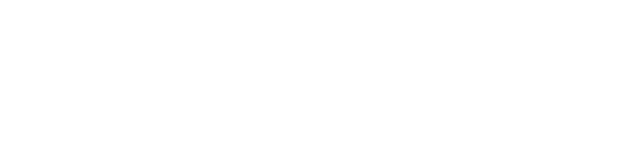
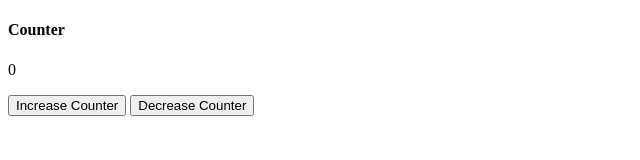
Before and after one commit to abdulbasit1993/JavaScript-Assignment-3, a plain HTML site: page index.html in a window 1280 px wide. Shown: the whole page, without its empty margins (0-640 px from the left). Drawn offline with Linux system fonts and the light colour scheme.

Commit message:
Added few more tasks

```diff
--- a/App.js
+++ b/App.js
@@ -202,3 +202,15 @@
 // function changePic2() {
 //     document.getElementById("bulboff").src = "images/lightbulb-off.png";
 // }
+
+// Task # 5
+var count = 0;
+function inCounter() {
+    count++;
+    document.getElementById("counter").innerHTML = count;
+}
+
+function deCounter() {
+    count--;
+    document.getElementById("counter").innerHTML = count;
+}
--- a/index.html
+++ b/index.html
@@ -72,6 +72,10 @@
 
     <!-- <img id="bulboff" src="images/lightbulb-off.png" alt="" onmouseover="changePic()" onmouseout="changePic2()"> -->
 
+    <h4>Counter</h4>
+    <p id="counter">0</p>
+    <button onclick="inCounter()">Increase Counter</button>
+    <button onclick="deCounter()">Decrease Counter</button>
 
     <script src="App.js"></script>
 </body>
```
